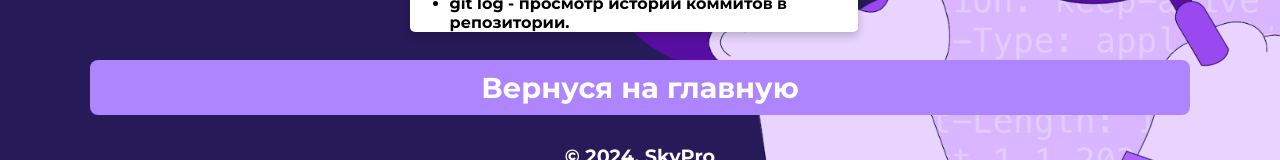
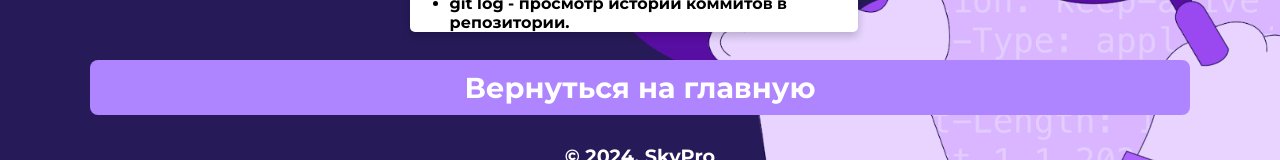
Before and after one commit to DenisDedinkin123/Final-2-kurs, a plain HTML site: page html/git.html in a window 1280 px wide. Shown: the part 408-568 px from the top of the page. Drawn offline with Linux system fonts and the light colour scheme.

Commit message:
исправлены замечания наставника

```diff
--- a/html/git.html
+++ b/html/git.html
@@ -28,7 +28,7 @@
       <!--footer-->
       <footer class="animated fadeIn">
          <p class="location" align="center">
-            <a href="../index.html">Вернуся на главную</a>
+            <a href="../index.html">Вернуться на главную</a>
          </p>
          &copy; 2024. SkyPro
       </footer>
```
Also changed, not shown: html/cmd.html (+1 -1 lines), html/mac.html (+1 -1 lines).
